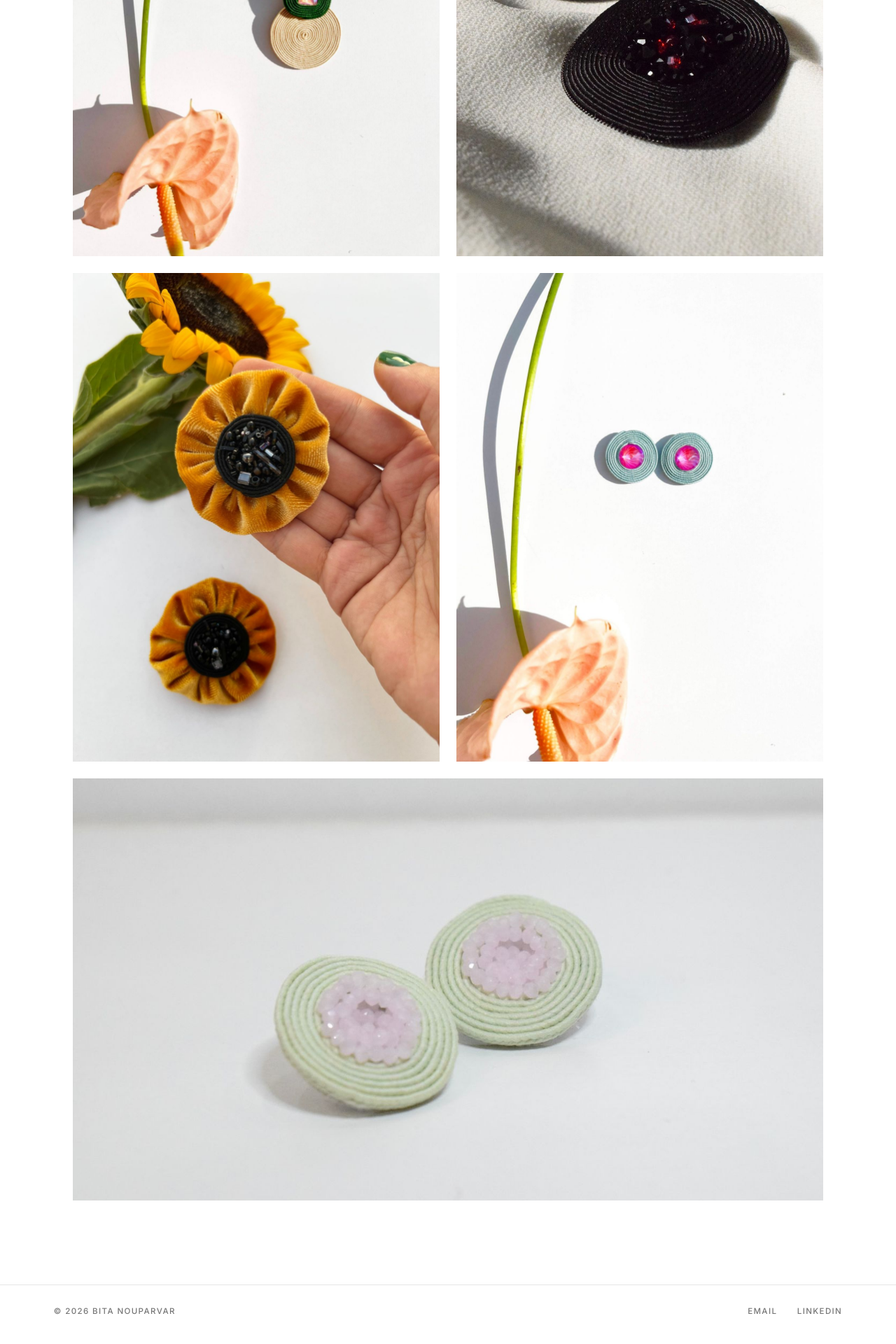
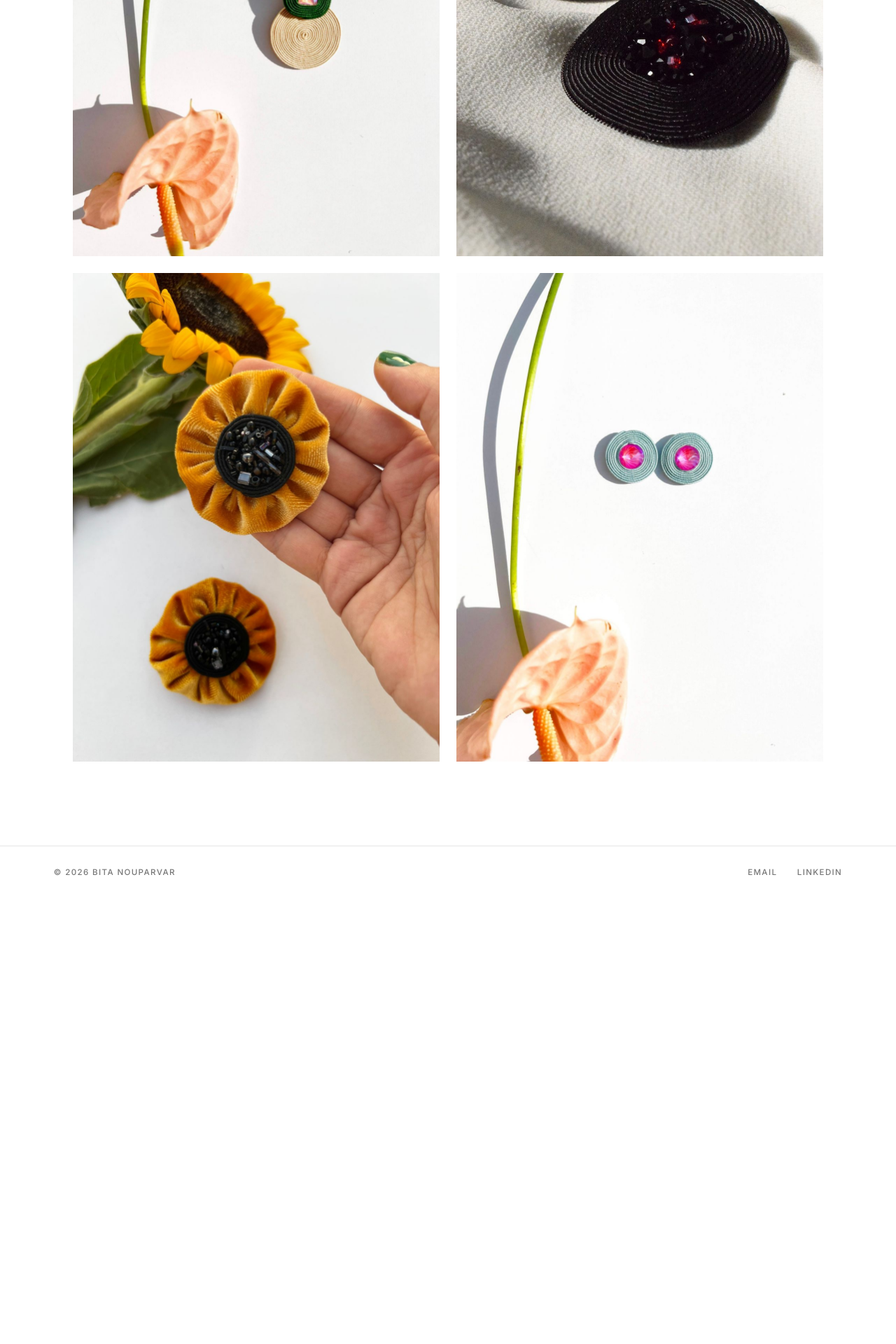
Before and after one commit to bitanp1994/bitanouparvar.com, a Jekyll site: the page built from projects/asoo-design.html, in a window 1280 px wide. Shown: the part 855-2775 px from the top of the page at 70% size. Built offline with Jekyll 4.4.1, drawn with Linux system fonts in a browser that asks for light colours; after the commit the page ends 2148 px from its top, so only the background shows below that.

Commit message:
Asoo Design: remove the last photo
Co-Authored-By: Claude Opus 5.5 <noreply@anthropic.com>
Claude-Session: https://claude.ai/code/session_011ZU1tgXn8aNEA1hgF5gWNT

```diff
--- a/projects/asoo-design.html
+++ b/projects/asoo-design.html
@@ -16,5 +16,4 @@ permalink: /projects/asoo-design/
   <figure><img src="{{ '/assets/img/jewelry/black-garnet.jpg' | relative_url }}" alt="Black coiled cord earrings with garnet-red crystals" loading="lazy"></figure>
   <figure><img src="{{ '/assets/img/jewelry/ochre-velvet.jpg' | relative_url }}" alt="Ochre velvet flower earrings with black beaded centres" loading="lazy"></figure>
   <figure><img src="{{ '/assets/img/jewelry/sky-fuchsia.jpg' | relative_url }}" alt="Pale blue coiled cord studs with fuchsia crystals" loading="lazy"></figure>
-  <figure class="wide-fig"><img src="{{ '/assets/img/jewelry/mint-blush.jpg' | relative_url }}" alt="Mint green coiled cord earrings with blush pink beads" loading="lazy"></figure>
 </div>
```
